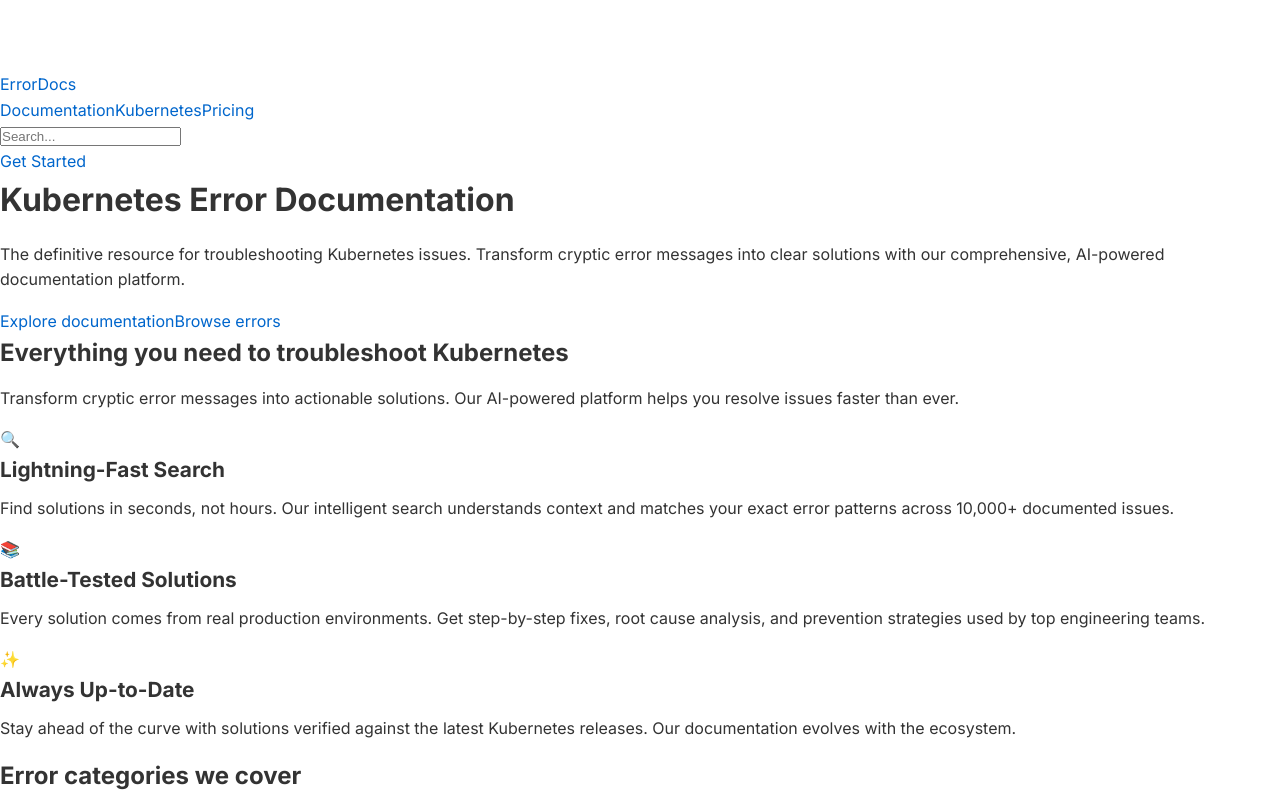
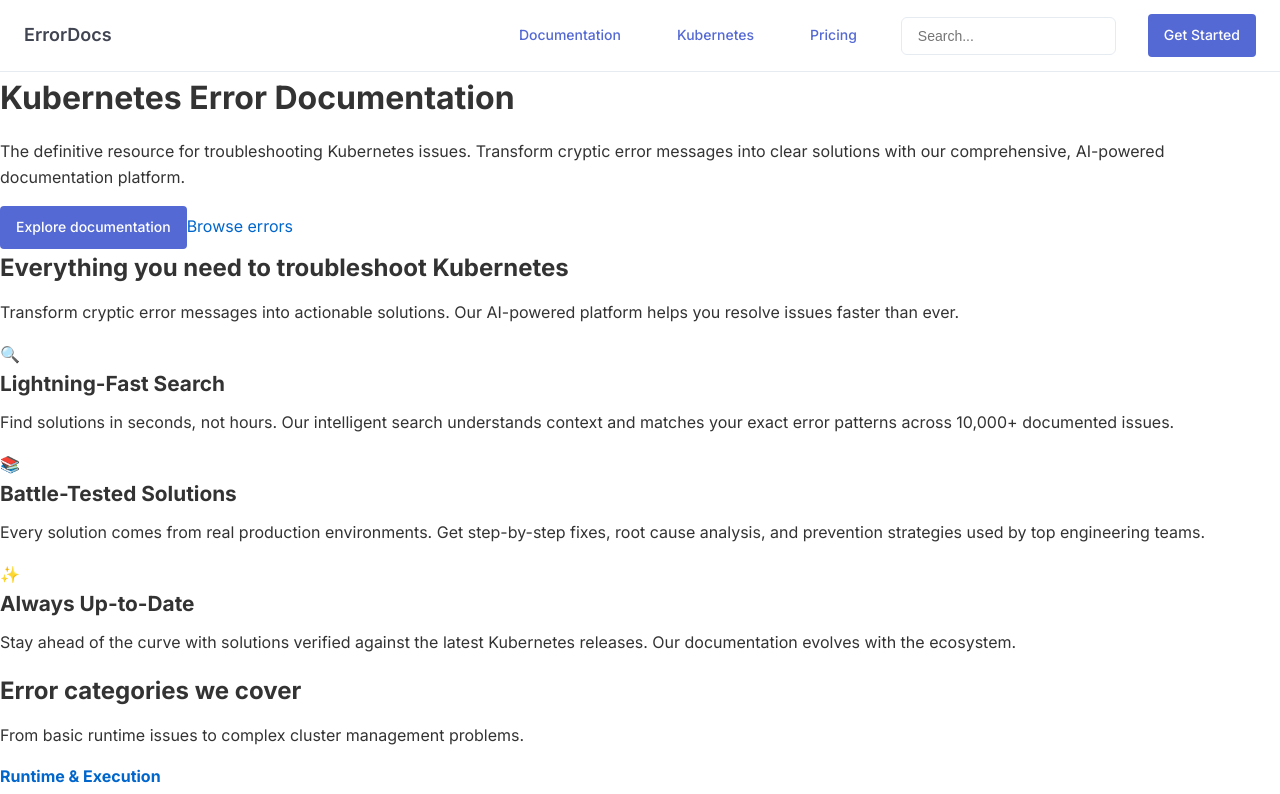
Before and after one commit to anyappx/error-saas, a Next.js app: page / in a window 1280 px wide. Shown: the top 794 px of the page. Built offline with nearby package versions, Linux system fonts and the light colour scheme.

Commit message:
Fix deployment: inline Stripe CSS to resolve import issues

```diff
--- a/app/globals.css
+++ b/app/globals.css
@@ -53,5 +53,103 @@
   cursor: pointer;
 }
 
-/* Import Stripe Docs styling - ADDITIVE ONLY */
-@import url('./docs-stripe.css');
+/* STRIPE DOCS DESIGN SYSTEM */
+:root {
+  --stripe-docs-primary: #5469D4;
+  --stripe-docs-text: #414552;
+  --stripe-docs-background: #FFFFFF;
+  --stripe-docs-border: #E6EBF1;
+}
+
+/* Header & Navigation */
+.docs-header {
+  background: var(--stripe-docs-background);
+  border-bottom: 1px solid var(--stripe-docs-border);
+  padding: 16px 24px;
+  display: flex;
+  align-items: center;
+  justify-content: space-between;
+  position: fixed;
+  top: 0;
+  left: 0;
+  right: 0;
+  z-index: 50;
+  height: 72px;
+}
+
+.docs-logo {
+  font-size: 18px;
+  font-weight: 600;
+  color: var(--stripe-docs-text);
+  text-decoration: none;
+}
+
+.docs-logo:hover {
+  color: var(--stripe-docs-primary);
+}
+
+.docs-nav {
+  display: flex;
+  gap: 32px;
+  align-items: center;
+}
+
+.docs-nav-link {
+  color: var(--stripe-docs-primary);
+  text-decoration: none;
+  font-size: 14px;
+  font-weight: 500;
+  padding: 8px 12px;
+  border-radius: 4px;
+  transition: all 0.15s ease;
+}
+
+.docs-nav-link:hover {
+  background-color: #F6F9FC;
+  color: #4055C3;
+}
+
+.docs-btn-primary {
+  background-color: var(--stripe-docs-primary);
+  color: white;
+  border: none;
+  border-radius: 4px;
+  padding: 10px 16px;
+  font-size: 14px;
+  font-weight: 500;
+  text-decoration: none;
+  display: inline-block;
+  cursor: pointer;
+  transition: background-color 0.15s ease;
+}
+
+.docs-btn-primary:hover {
+  background-color: #4055C3;
+  color: white;
+  text-decoration: none;
+}
+
+.docs-search {
+  position: relative;
+  max-width: 320px;
+}
+
+.docs-search-input {
+  width: 100%;
+  padding: 10px 16px;
+  border: 1px solid var(--stripe-docs-border);
+  border-radius: 6px;
+  font-size: 14px;
+  background: white;
+  transition: border-color 0.15s ease;
+}
+
+.docs-search-input:focus {
+  outline: none;
+  border-color: var(--stripe-docs-primary);
+  box-shadow: 0 0 0 3px rgba(84, 105, 212, 0.1);
+}
+
+.docs-font {
+  font-family: var(--font-inter), -apple-system, BlinkMacSystemFont, 'Segoe UI', Roboto, Helvetica, Arial, sans-serif;
+}
```
Also changed, not shown: 1 other file (tests, documents, lock files or other folders).
